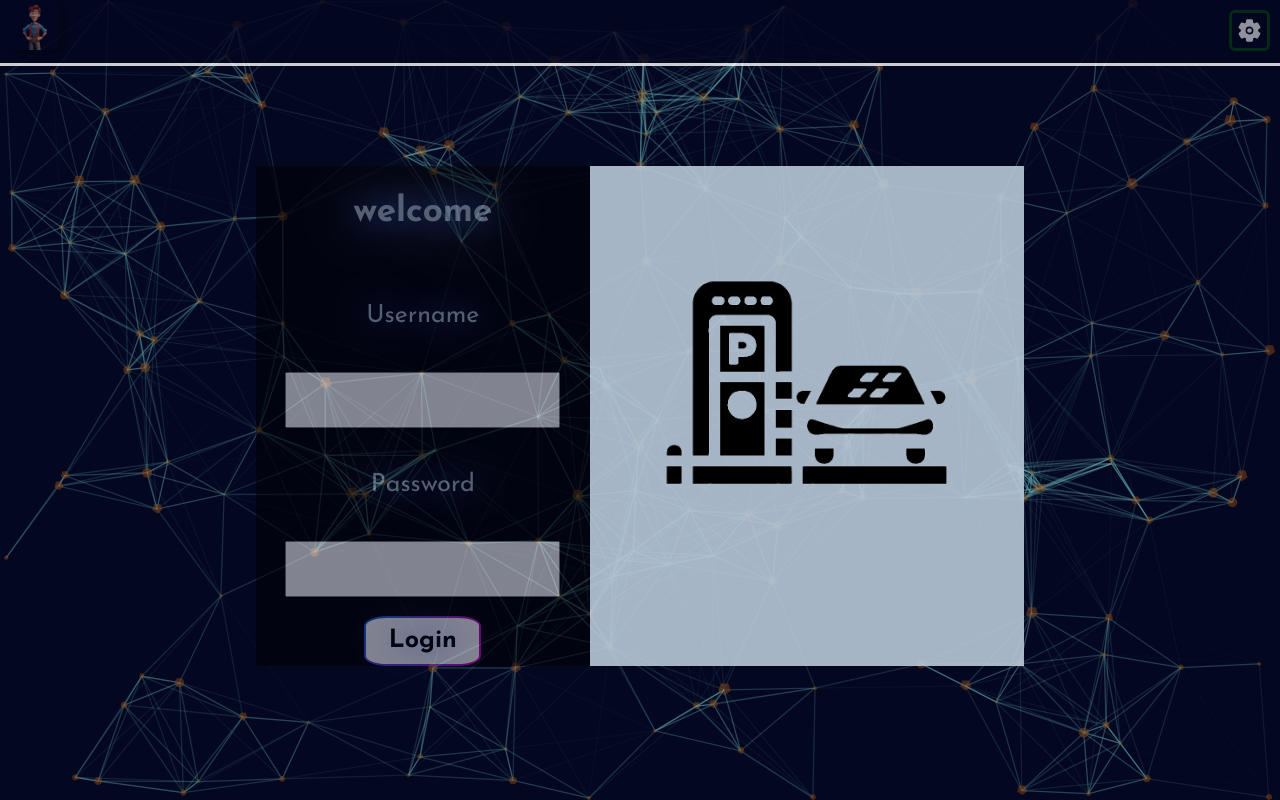
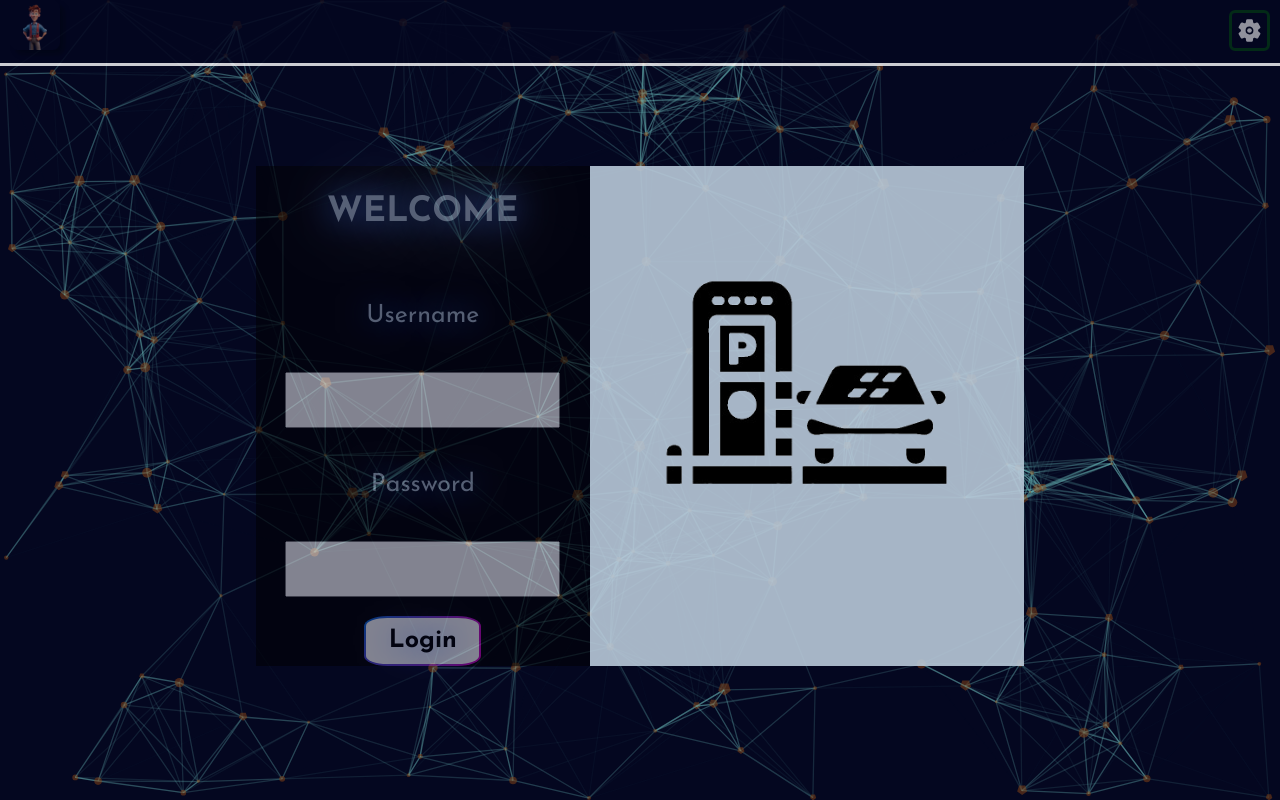
Before and after one commit to andrei1234D/ParkBuddy, a React (Create React App) app in the folder client/: page /login in a window 1280 px wide. Built offline with nearby package versions, Linux system fonts and the light colour scheme; the HTML template or start-up script is replaced by a standard one; a web font is replaced by a local one.

Commit message:
credit to jan for styling 90%

```diff
--- a/client/src/translation/Translation.js
+++ b/client/src/translation/Translation.js
@@ -3,7 +3,7 @@ const translations = {
     login: 'Login',
     rentASpot: 'Rent A Spot',
     settings: 'Settings',
-    welcome: 'welcome',
+    welcome: 'WELCOME',
   },
   ro: {
     login: 'Autentificare',
```
